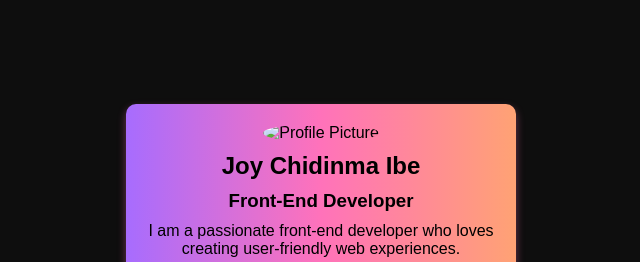
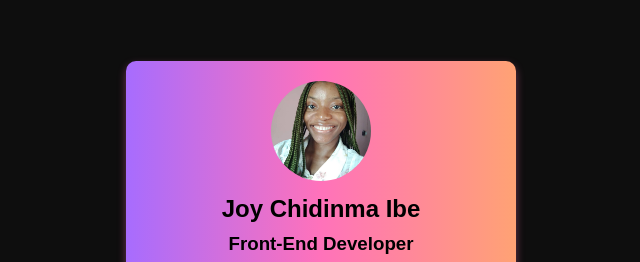
Before and after one commit to DaFlusher/HNG-profilecard, a plain HTML site: page stage_zero/profile.html in a window 1280 px wide. Shown: the part 155-417 px from the top of the page, without its empty margins (319-959 px from the left). Drawn offline with Linux system fonts and the light colour scheme; the site is published under a folder, as on GitHub Pages, so addresses that start at the root find nothing.

Commit message:
removing the assets folder

```diff
--- a/stage_zero/profile.html
+++ b/stage_zero/profile.html
@@ -11,7 +11,7 @@
 <body>
 
     <div class="profile-card">
-        <img src="/stage_zero/assets/daflusher.jpg" alt="Profile Picture" data-testid="profilePicture">
+        <img src="daflusher.jpg" alt="Profile Picture" data-testid="profilePicture">
         <h2 data-testid="fullName">Joy Chidinma Ibe</h2>
         <h3 data-testid="jobTitle">Front-End Developer</h3>
         <p data-testid="shortBio">I am a passionate front-end developer who loves creating user-friendly web experiences.</p>
```
Also changed, not shown: stage_zero/daflusher.jpg (renamed from stage_zero/assets/daflusher.jpg).
